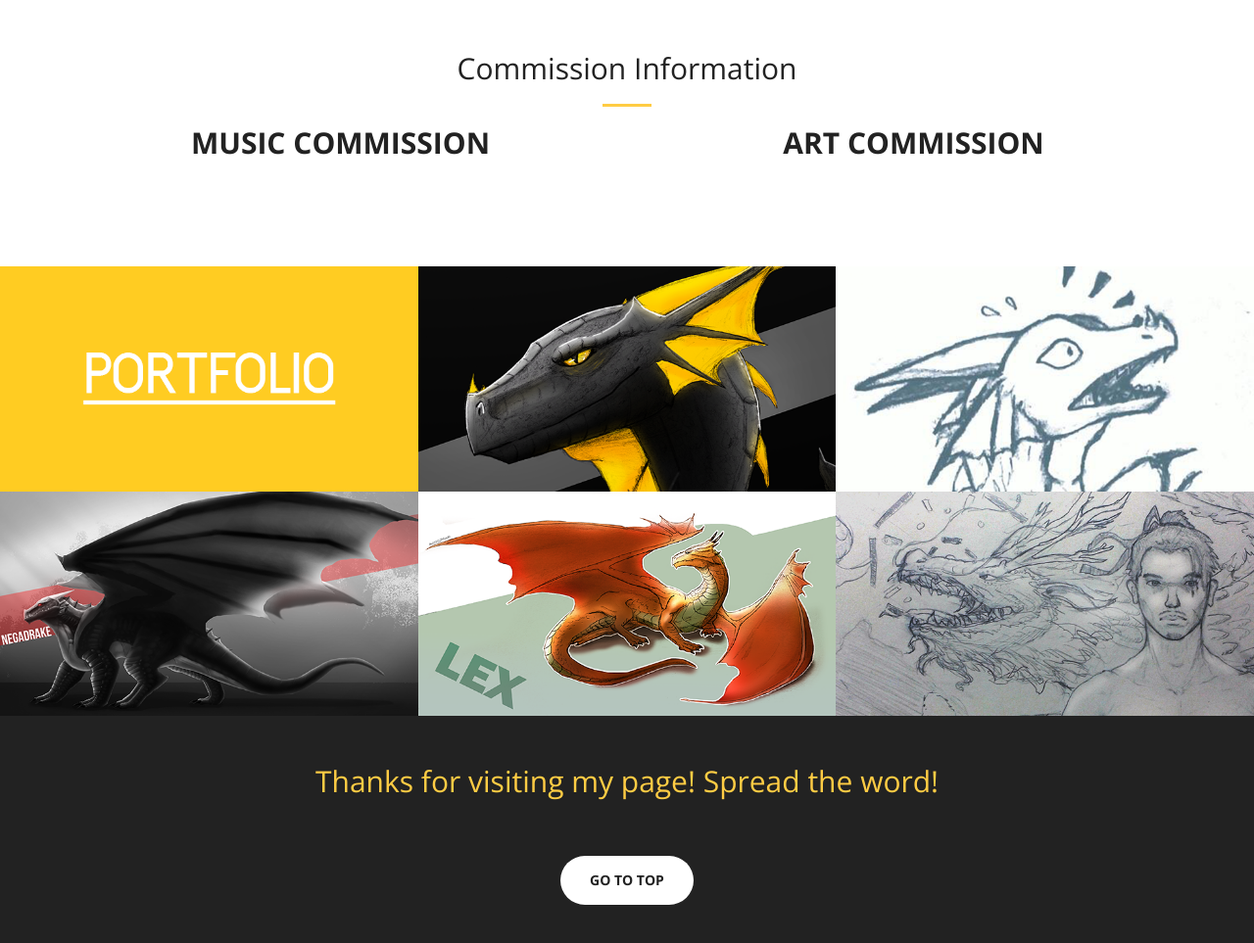
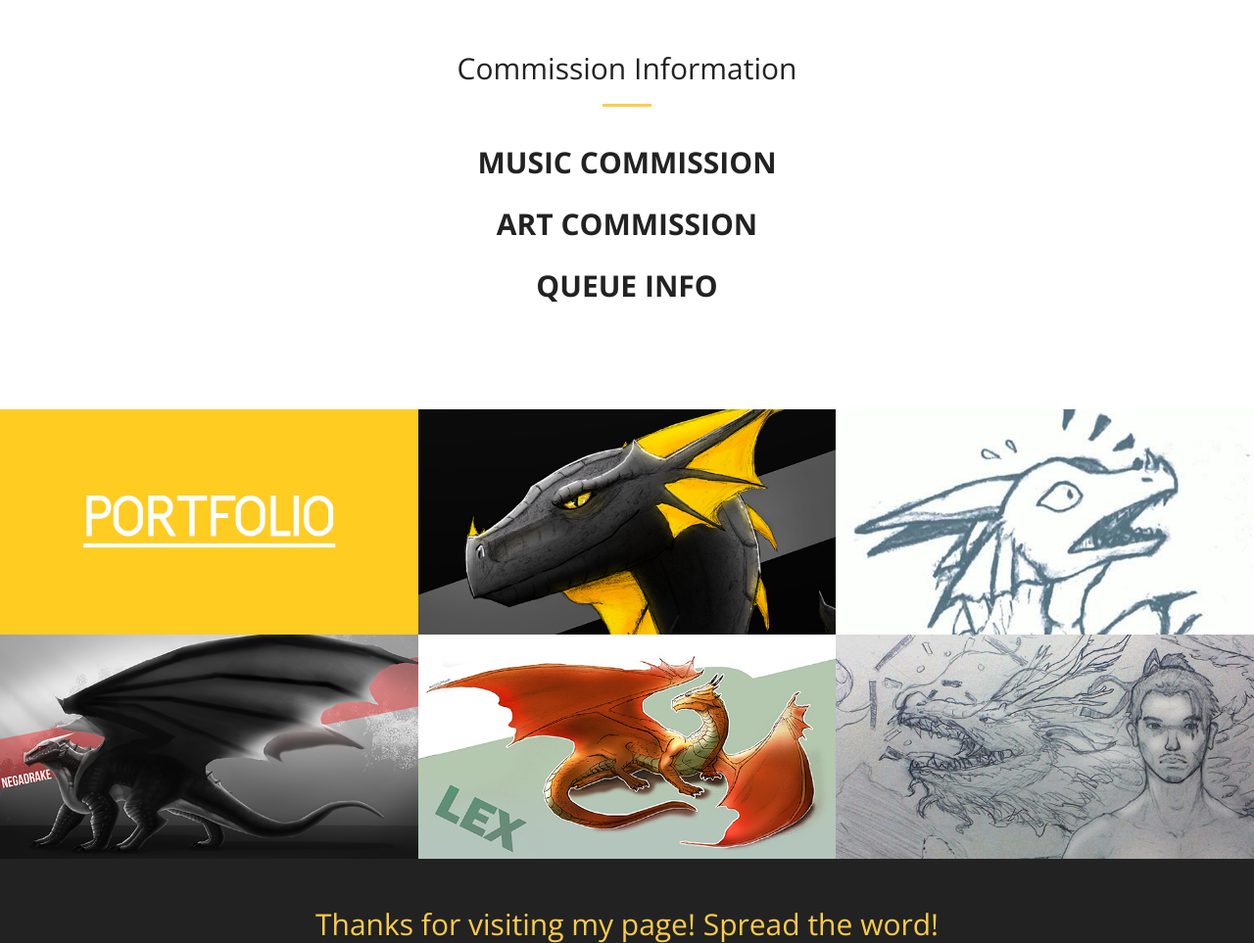
Before and after one commit to methylDragon/methylDragon.github.io, a website: page index.html in a window 1280 px wide. Shown: the part 2060-3023 px from the top of the page at 98% size. Drawn offline with nearby package versions, Linux system fonts and the light colour scheme.

Commit message:
Queue info

```diff
--- a/index.html
+++ b/index.html
@@ -141,13 +141,17 @@
         </div>
         <div class="container">
             <div class="row">
-				<div class="col-lg-6 col-md-6 text-center">
-					<a href="https://web.facebook.com/notes/methyldragon/music-commission-info/268106460216130"><h2 class="section-heading"><b>MUSIC COMMISSION</b></h2>
+				<div class="col-lg-12 text-center">
+					<br><a href="https://web.facebook.com/notes/methyldragon/music-commission-info/268106460216130"><h2 class="section-heading"><b>MUSIC COMMISSION</b></h2>
 				</a></div>
-				<div class="col-lg-6 col-md-6 text-center">
-					<a href="https://web.facebook.com/notes/methyldragon/art-commission-info/268104570216319"><h2 class="section-heading"><b>ART COMMISSION</b></h2>
+				<div class="col-lg-12 text-center"> <!-- col-lg-6 col-md-6 text-center -->
+					<br><a href="https://web.facebook.com/notes/methyldragon/art-commission-info/268104570216319"><h2 class="section-heading"><b>ART COMMISSION</b></h2>
 				</a></div>
 			</div>
+				<div class="col-lg-12 text-center">
+					<br><a href="https://docs.google.com/spreadsheets/d/1uB1vEotlEp1UxIp7ahIExP8bfv2vpV6wabPckx8IGG0/edit?usp=sharing"><h2 class="section-heading"><b>QUEUE INFO</b></h2>
+			</a></div>
+		</div>
 <!--                <div class="col-lg-3 col-md-6 text-center">
                     <div class="service-box">
                         <i class="fa fa-4x fa-diamond text-primary sr-icons"></i>
```
